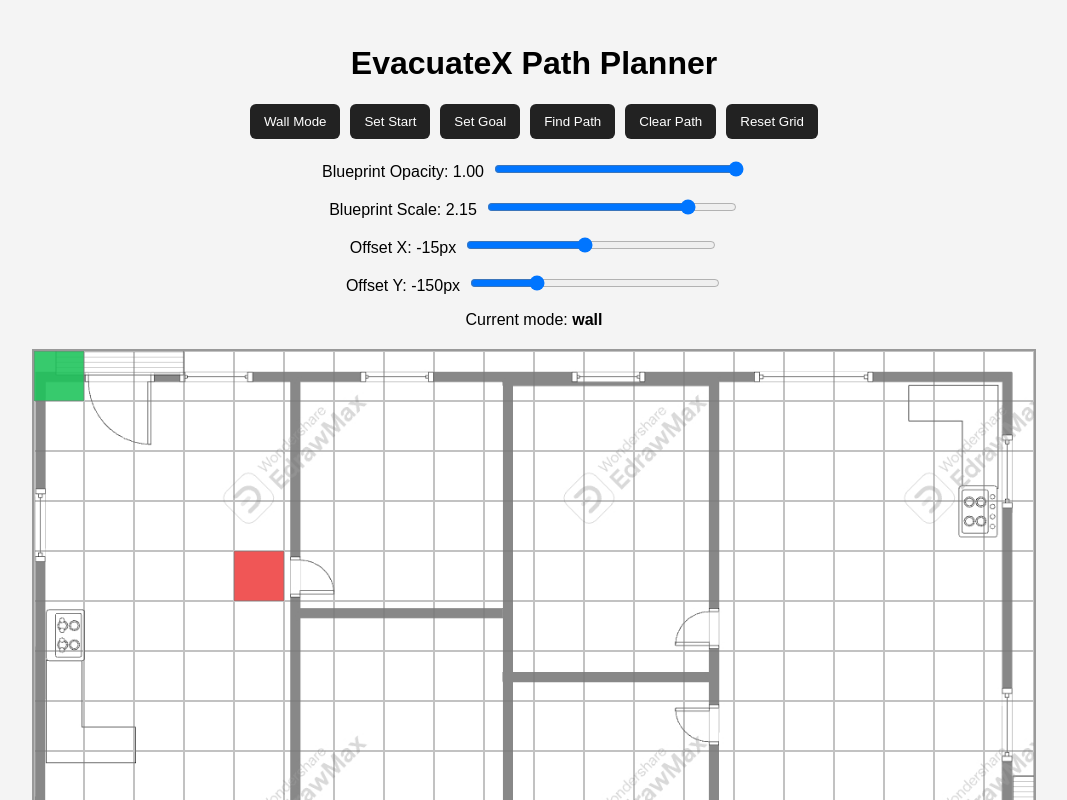
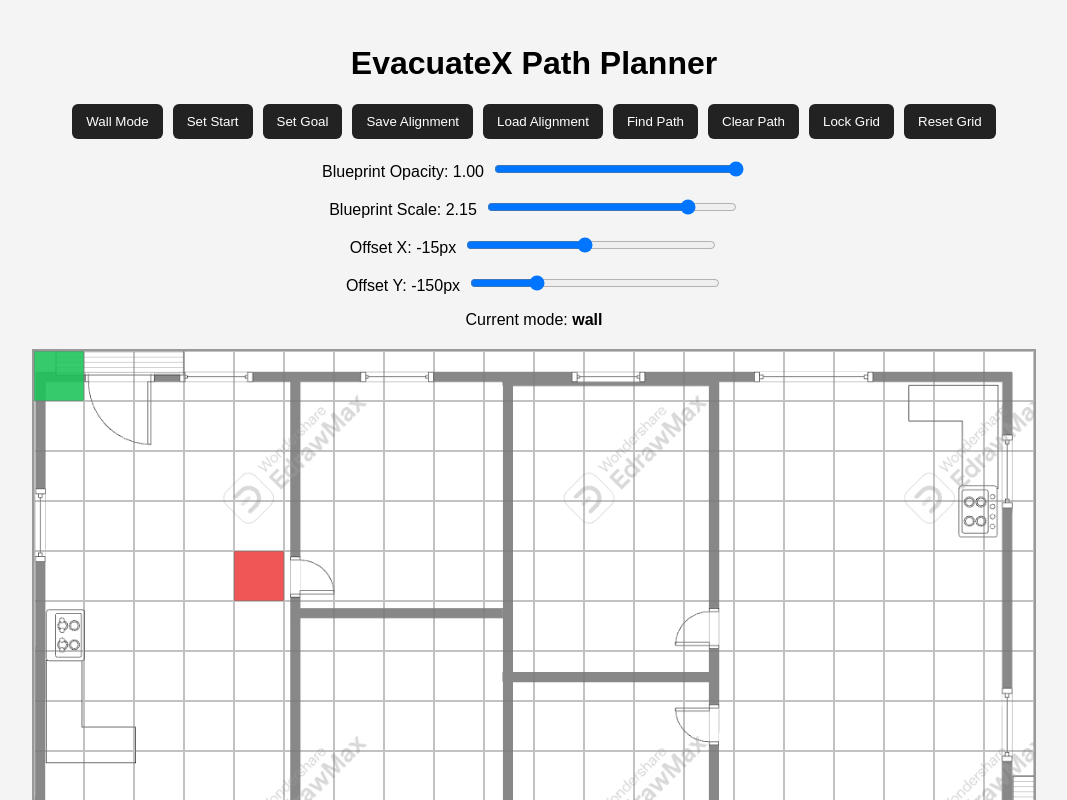
Before and after one commit to uhazzz03/Building-Evacuation-Path-Planner, a React (Vite) app in the folder frontend/evacuatex-ui/: page / in a window 1280 px wide. Shown: the top 800 px of the page, without its empty margins (106-1173 px from the left). Built offline with nearby package versions, Linux system fonts and the light colour scheme.

Commit message:
Added saving and loading states

```diff
--- a/frontend/evacuatex-ui/src/App.jsx
+++ b/frontend/evacuatex-ui/src/App.jsx
@@ -1,4 +1,4 @@
-import { useState } from "react";
+import { useState, useEffect } from "react";
 import "./index.css";
 import blueprintImage from "./assets/FloorPlan1.jpg";
 
@@ -23,8 +23,23 @@
   const [blueprintScale, setBlueprintScale] = useState(2.15);
   const [blueprintOffsetX, setBlueprintOffsetX] = useState(-15);
   const [blueprintOffsetY, setBlueprintOffsetY] = useState(-150);
+  const [editEnabled, setEditEnabled] = useState(true);
+
+  // Load settings
+  useEffect(() => {
+    const saved = localStorage.getItem("savedBlueprintAlignment");
+    if (saved) {
+      const s = JSON.parse(saved);
+      // eslint-disable-next-line react-hooks/set-state-in-effect
+      setBlueprintScale(s.scale);
+      setBlueprintOffsetX(s.offsetX);
+      setBlueprintOffsetY(s.offsetY);
+      setBlueprintOpacity(s.opacity);
+    }
+  }, []);
 
   const updateCell = (row, col) => {
+    if (!editEnabled) return;
     if (mode === "wall") {
       if (
         (start.x === col && start.y === row) ||
@@ -53,6 +68,32 @@
       setGrid(newGrid);
       setGoal({ x: col, y: row });
     }
+  };
+
+  const saveAlignment = () => {
+    localStorage.setItem(
+      "savedBlueprintAlignment",
+      JSON.stringify({
+        scale: blueprintScale,
+        offsetX: blueprintOffsetX,
+        offsetY: blueprintOffsetY,
+        opacity: blueprintOpacity
+      })
+    );
+    alert("Alignment saved.");
+  };
+
+  const loadAlignment = () => {
+    const saved = localStorage.getItem("savedBlueprintAlignment");
+    if (!saved) {
+      alert("No saved alignment found.");
+      return;
+    }
+    const s = JSON.parse(saved);
+    setBlueprintScale(s.scale);
+    setBlueprintOffsetX(s.offsetX);
+    setBlueprintOffsetY(s.offsetY);
+    setBlueprintOpacity(s.opacity);
   };
 
   const animatePath = async (newPath) => {
@@ -143,8 +184,13 @@
         <button onClick={() => setMode("wall")}>Wall Mode</button>
         <button onClick={() => setMode("start")}>Set Start</button>
         <button onClick={() => setMode("goal")}>Set Goal</button>
+        <button onClick={saveAlignment}>Save Alignment</button>
+        <button onClick={loadAlignment}>Load Alignment</button>
         <button onClick={findPath}>Find Path</button>
         <button onClick={clearPath}>Clear Path</button>
+        <button onClick={() => setEditEnabled(!editEnabled)}>
+          {editEnabled ? "Lock Grid" : "Unlock Grid"}
+        </button>
         <button onClick={resetGrid}>Reset Grid</button>
       </div>
 
```
